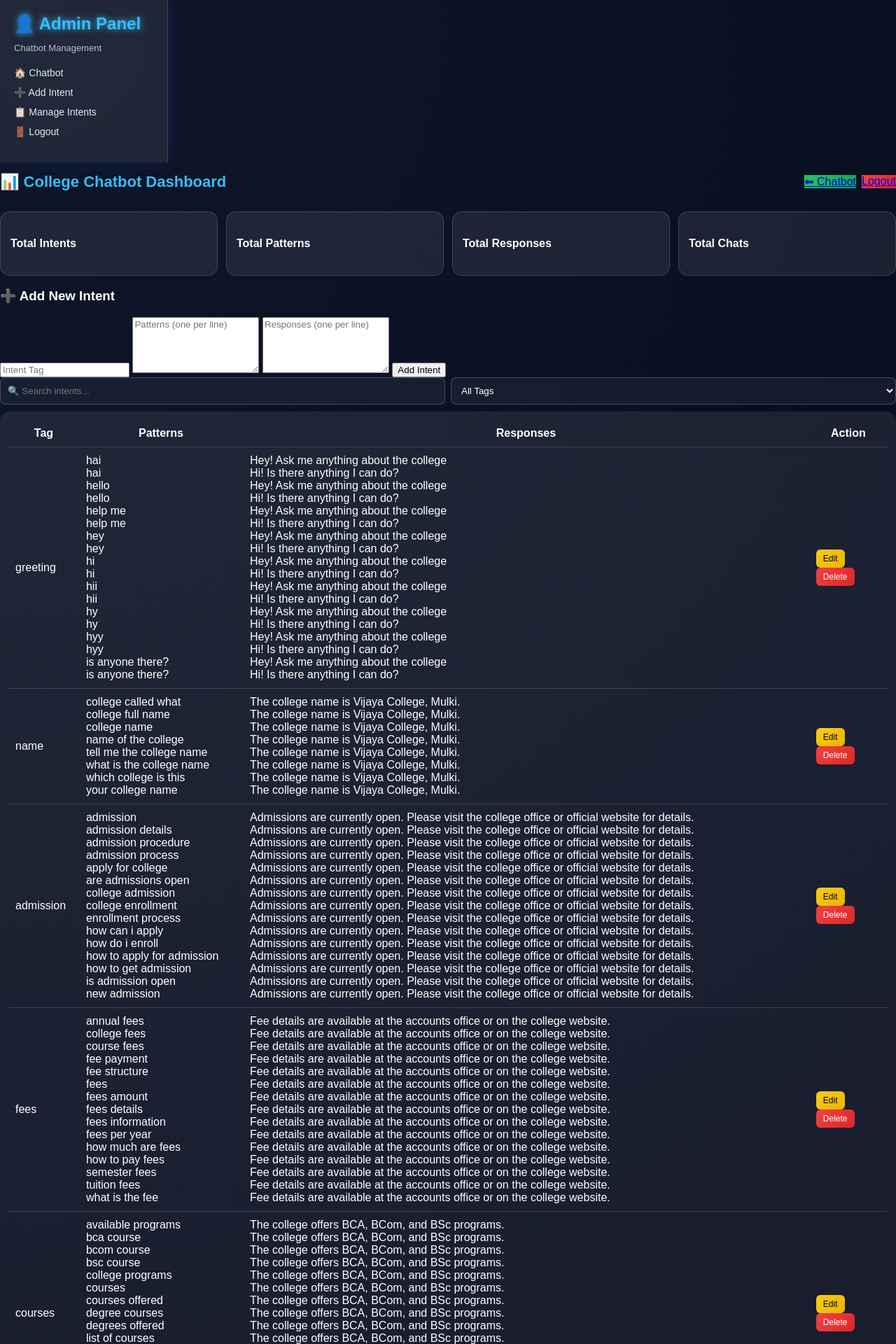
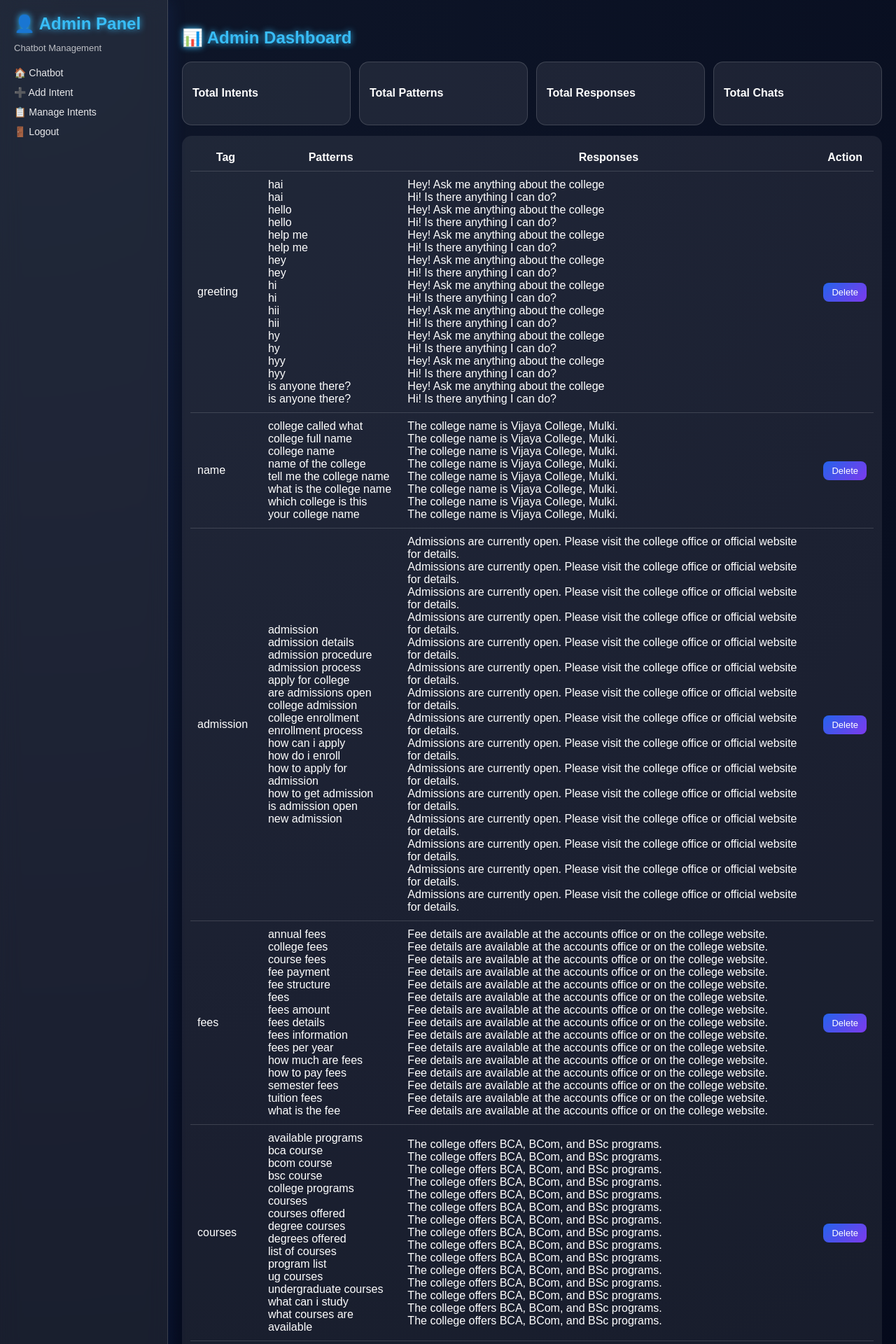
Before and after one commit to saliankishan/college-chatbot, a Flask app: page /admin in a window 1280 px wide. Shown: the top 1920 px of the page at 70% size. Run offline with Flask 3, Linux system fonts and the light colour scheme; a user stored in the database is signed in; data comes from the database, SQL or seed files in the repository.

Commit message:
Update admin.html

```diff
--- a/templates/admin.html
+++ b/templates/admin.html
@@ -3,110 +3,16 @@
 <head>
 <meta charset="UTF-8">
 <meta name="viewport" content="width=device-width, initial-scale=1.0">
-<title>Admin Dashboard - College Chatbot</title>
+<title>Admin Panel</title>
 <link rel="stylesheet" href="/static/style.css">
-
-<style>
-
-/* Extra admin UI styles */
-.dashboard-header {
-    display: flex;
-    flex-wrap: wrap;
-    gap: 10px;
-    justify-content: space-between;
-    align-items: center;
-    margin-bottom: 15px;
-}
-
-.dashboard-header h1 {
-    font-size: 22px;
-    color: #38bdf8;
-}
-
-.dashboard-actions {
-    display: flex;
-    gap: 8px;
-}
-
-.btn-danger {
-    background: linear-gradient(135deg,#ef4444,#dc2626);
-}
-
-.btn-success {
-    background: linear-gradient(135deg,#22c55e,#16a34a);
-}
-
-.form-box textarea {
-    min-height: 80px;
-}
-
-.search-box {
-    display: flex;
-    flex-wrap: wrap;
-    gap: 8px;
-    margin-bottom: 10px;
-}
-
-.search-box input,
-.search-box select {
-    flex: 1;
-    padding: 10px;
-    border-radius: 8px;
-    border: 1px solid rgba(255,255,255,0.2);
-    background: rgba(255,255,255,0.05);
-    color: white;
-}
-
-.action-btn {
-    padding: 6px 10px;
-    border-radius: 6px;
-    border: none;
-    font-size: 12px;
-    cursor: pointer;
-}
-
-.edit-btn {
-    background: linear-gradient(135deg,#facc15,#eab308);
-    color: black;
-}
-
-.delete-btn {
-    background: linear-gradient(135deg,#ef4444,#dc2626);
-    color: white;
-}
-
-/* Modal */
-#editModal {
-    display: none;
-    position: fixed;
-    top:0; left:0;
-    width:100%; height:100%;
-    background: rgba(0,0,0,0.6);
-    backdrop-filter: blur(4px);
-    justify-content: center;
-    align-items: center;
-    z-index: 9999;
-}
-
-.modal-box {
-    width: 90%;
-    max-width: 420px;
-    padding: 20px;
-    border-radius: 14px;
-    background: rgba(255,255,255,0.1);
-    border: 1px solid rgba(255,255,255,0.2);
-}
-
-</style>
 </head>
 <body>
 
-<button class="menu-btn" onclick="toggleAdminSidebar()">☰</button>
+<button class="menu-btn" onclick="toggleSidebar()">☰</button>
 
-<div class="app">
+<div class="admin-container">
 
-<!-- Sidebar -->
-<div class="sidebar" id="adminSidebar">
+<div class="sidebar" id="sidebar">
     <h2>👤 Admin Panel</h2>
     <p>Chatbot Management</p>
     <ul>
@@ -117,18 +23,10 @@
     </ul>
 </div>
 
-<!-- Main Dashboard -->
-<div class="dashboard">
+<div class="admin-main">
 
-<div class="dashboard-header">
-    <h1>📊 College Chatbot Dashboard</h1>
-    <div class="dashboard-actions">
-        <a href="/" class="btn btn-success">⬅ Chatbot</a>
-        <a href="/logout" class="btn btn-danger">Logout</a>
-    </div>
-</div>
+<h2 style="color:#38bdf8;text-shadow:0 0 10px #38bdf8;">📊 Admin Dashboard</h2>
 
-<!-- Analytics Cards -->
 <div class="cards">
     <div class="card"><h4>Total Intents</h4><p>{{ total_intents }}</p></div>
     <div class="card"><h4>Total Patterns</h4><p>{{ total_patterns }}</p></div>
@@ -136,54 +34,22 @@
     <div class="card"><h4>Total Chats</h4><p>{{ total_chats }}</p></div>
 </div>
 
-<!-- Add Intent -->
-<div class="form-box" id="add">
-    <h3>➕ Add New Intent</h3>
-    <form method="post">
-        <input type="hidden" name="action" value="add">
-        <input type="text" name="tag" placeholder="Intent Tag" required>
-        <textarea name="patterns" placeholder="Patterns (one per line)" required></textarea>
-        <textarea name="responses" placeholder="Responses (one per line)" required></textarea>
-        <button type="submit">Add Intent</button>
-    </form>
-</div>
-
-<!-- Search & Filter -->
-<div class="search-box">
-    <input type="text" id="searchBox" placeholder="🔍 Search intents...">
-    <select id="filterSelect">
-        <option value="">All Tags</option>
-        {% for intent in intents %}
-        <option value="{{ intent[1] }}">{{ intent[1] }}</option>
-        {% endfor %}
-    </select>
-</div>
-
-<!-- Intent Table -->
 <div class="table-box" id="list">
-<table id="intentTable">
+<table>
 <tr>
-    <th>Tag</th>
-    <th>Patterns</th>
-    <th>Responses</th>
-    <th>Action</th>
+<th>Tag</th><th>Patterns</th><th>Responses</th><th>Action</th>
 </tr>
 
 {% for intent in intents %}
 <tr>
 <td>{{ intent[1] }}</td>
-    <td style="white-space: pre-line;">{{ intent[2] }}</td>
-    <td style="white-space: pre-line;">{{ intent[3] }}</td>
+<td style="white-space:pre-line;">{{ intent[2] }}</td>
+<td style="white-space:pre-line;">{{ intent[3] }}</td>
 <td>
-        <button class="action-btn edit-btn"
-        onclick="openEditModal('{{ intent[0] }}','{{ intent[1] }}',`{{ intent[2] }}`,`{{ intent[3] }}`)">
-        Edit
-        </button>
-
 <form method="post" style="display:inline;">
 <input type="hidden" name="action" value="delete">
 <input type="hidden" name="intent_id" value="{{ intent[0] }}">
-            <button class="action-btn delete-btn">Delete</button>
+<button class="admin-btn">Delete</button>
 </form>
 </td>
 </tr>
@@ -194,67 +60,10 @@
 </div>
 </div>
 
-<!-- Edit Modal -->
-<div id="editModal">
-<div class="modal-box">
-<h3>✏️ Edit Intent</h3>
-
-<form method="post">
-<input type="hidden" name="action" value="edit">
-<input type="hidden" name="intent_id" id="editIntentId">
-
-<input type="text" name="tag" id="editTag" required>
-<textarea name="patterns" id="editPatterns" required></textarea>
-<textarea name="responses" id="editResponses" required></textarea>
-
-<div style="text-align:right;margin-top:10px;">
-<button type="button" class="btn btn-danger" onclick="closeEditModal()">Cancel</button>
-<button type="submit" class="btn">Update</button>
-</div>
-</form>
-</div>
-</div>
-
 <script>
-function toggleAdminSidebar() {
-    document.getElementById("adminSidebar").classList.toggle("show");
+function toggleSidebar(){
+    document.getElementById("sidebar").classList.toggle("show");
 }
-
-function openEditModal(id, tag, patterns, responses) {
-    document.getElementById("editIntentId").value = id;
-    document.getElementById("editTag").value = tag;
-    document.getElementById("editPatterns").value = patterns;
-    document.getElementById("editResponses").value = responses;
-    document.getElementById("editModal").style.display = "flex";
-}
-
-function closeEditModal() {
-    document.getElementById("editModal").style.display = "none";
-}
-
-// Search & Filter
-const searchBox = document.getElementById("searchBox");
-const filterSelect = document.getElementById("filterSelect");
-const table = document.getElementById("intentTable");
-const rows = table.getElementsByTagName("tr");
-
-function filterIntents() {
-    const searchText = searchBox.value.toLowerCase();
-    const filterTag = filterSelect.value.toLowerCase();
-
-    for (let i = 1; i < rows.length; i++) {
-        const tag = rows[i].cells[0].innerText.toLowerCase();
-        const patterns = rows[i].cells[1].innerText.toLowerCase();
-        const responses = rows[i].cells[2].innerText.toLowerCase();
-
-        const matchesSearch = tag.includes(searchText) || patterns.includes(searchText) || responses.includes(searchText);
-        const matchesFilter = filterTag === "" || tag === filterTag;
-
-        rows[i].style.display = (matchesSearch && matchesFilter) ? "" : "none";
-    }
-}
-searchBox.addEventListener("keyup", filterIntents);
-filterSelect.addEventListener("change", filterIntents);
 </script>
 
 </body>
```
Lines whose indentation alone changed are shown as unchanged.
